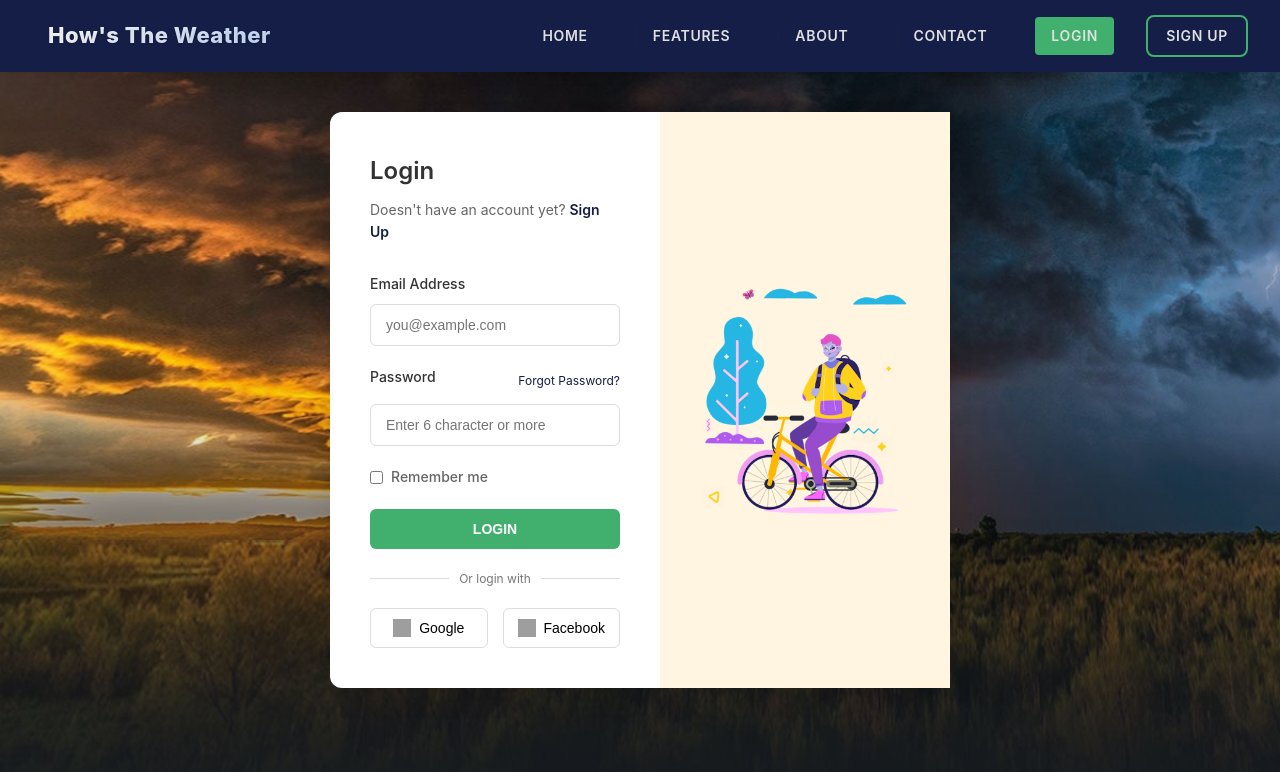
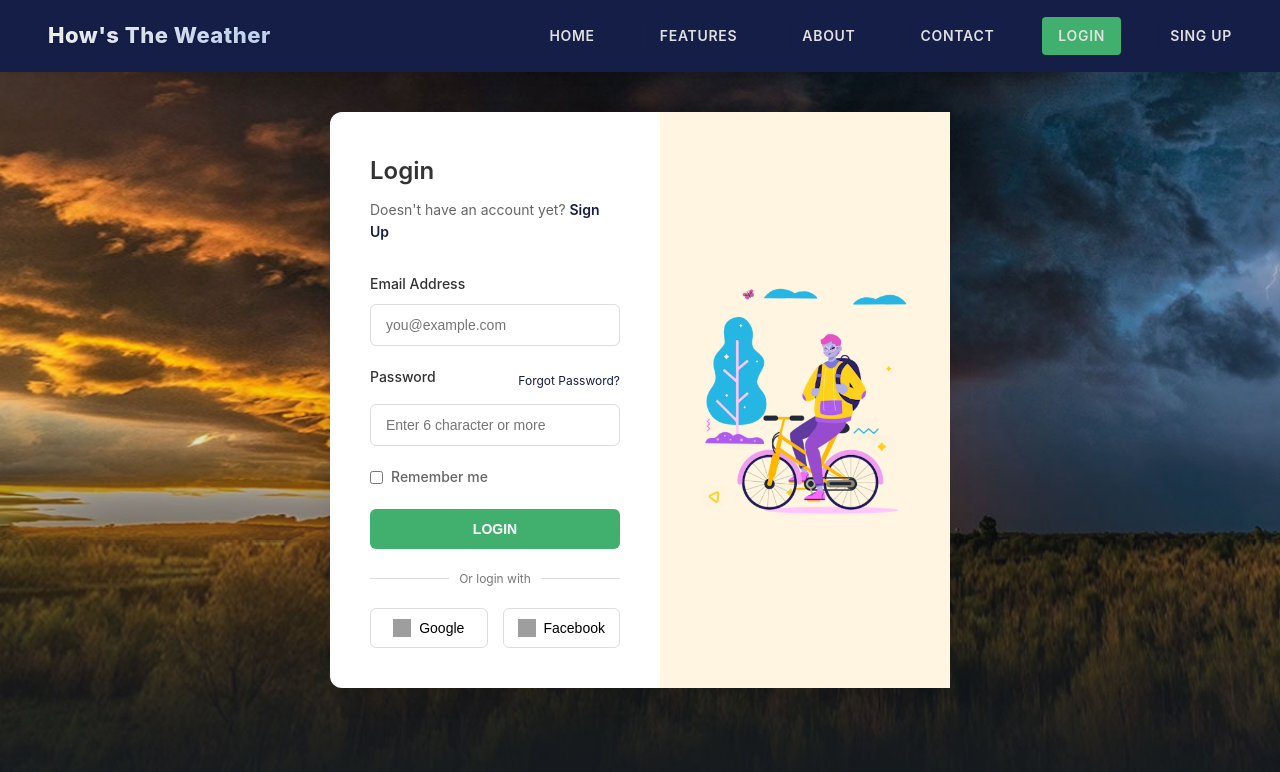
Before and after one commit to xbeatriz/hows-the-weather-backend, a Vue app in the folder frontend/: page /login in a window 1280 px wide. Shown: the top 772 px of the page. Built offline with nearby package versions, Linux system fonts and the light colour scheme; grey boxes are pictures that could not be loaded.

Commit message:
Sing Up error correction

```diff
--- a/frontend/src/components/Navbar.vue
+++ b/frontend/src/components/Navbar.vue
@@ -12,7 +12,7 @@
         <a href="#about">About</a>
         <a href="#contact">Contact</a>
         <router-link to="/login" class="btn-login">Login</router-link>
-        <a href="#signup" class="btn-signup">Sign Up</a>
+        <router-link to="/signup" class="btn-singup">Sing Up</router-link>
       </div>
       <div class="navbar-mobile-toggle" @click="toggleMobileMenu">
         <div class="bar"></div>
--- a/frontend/src/router/index.js
+++ b/frontend/src/router/index.js
@@ -1,7 +1,7 @@
 import { createRouter, createWebHistory } from 'vue-router'
 import LandingPage from '../views/LandingPageView.vue'
 import LogInView from '../views/LoginView.vue'
-import SingUpView from '@/views/SingUpView.vue'
+import SingUpView from '../views/SingUpView.vue'
 
 const router = createRouter({
   history: createWebHistory(import.meta.env.BASE_URL),
```
